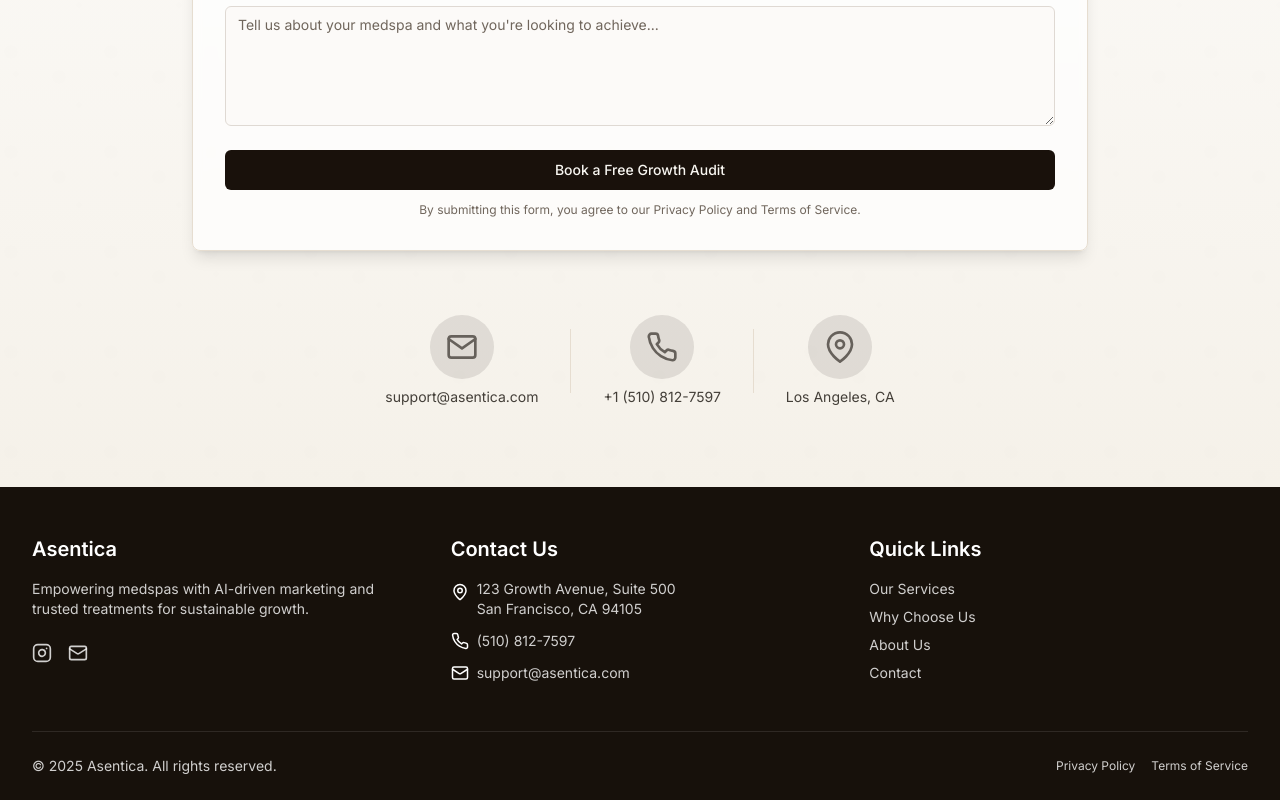
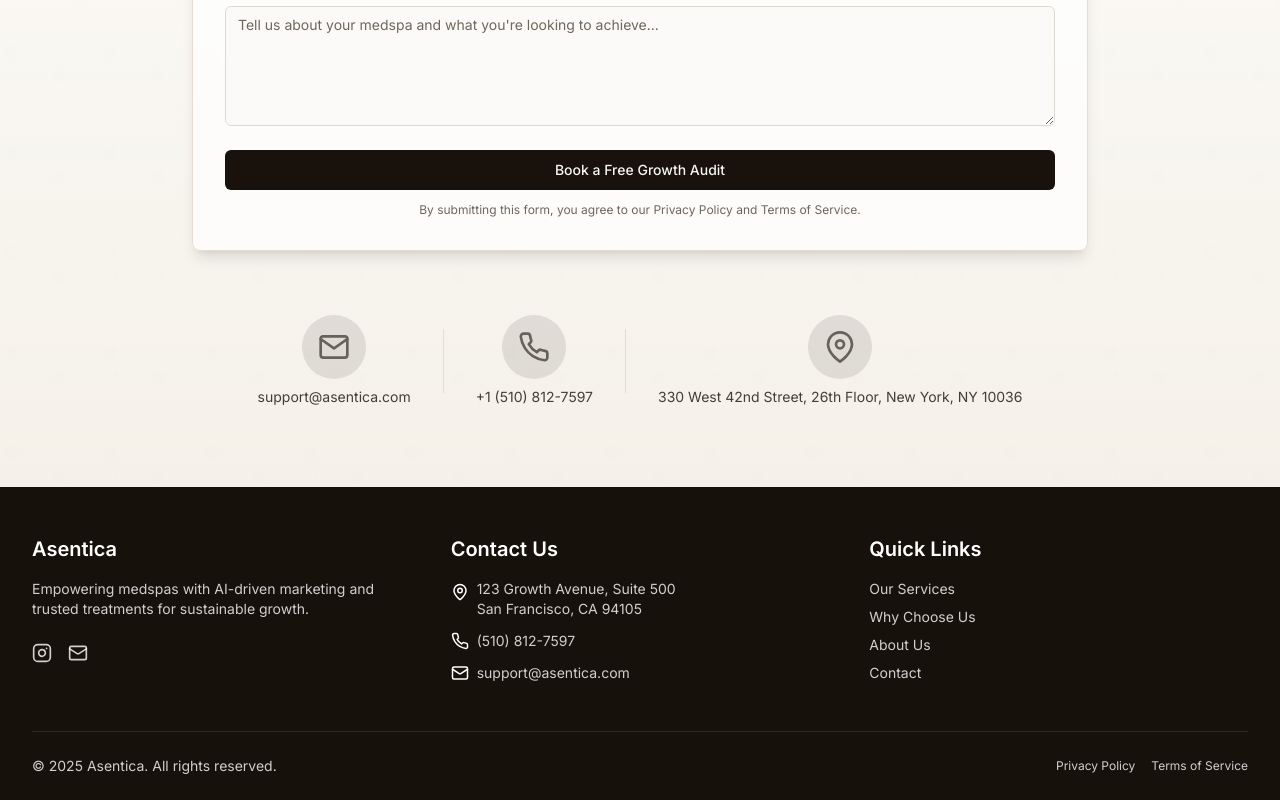
Before and after one commit to jungkeunhong/asentica-vegas, a React (Vite) app: page / in a window 1280 px wide. Shown: the part 3473-4273 px from the top of the page. Built offline with nearby package versions, Linux system fonts and the light colour scheme.

Commit message:
Visual edit in Lovable
Edited UI in Lovable

```diff
--- a/src/components/Contact.tsx
+++ b/src/components/Contact.tsx
@@ -62,7 +62,7 @@ const Contact = () => {
                 <div className="w-16 h-16 rounded-full bg-asentica-brown/10 flex items-center justify-center mb-2">
                   <img src="/location-icon.svg" alt="Location" className="w-8 h-8 opacity-60" />
                 </div>
-                <span className="text-sm text-asentica-brown/80">Los Angeles, CA</span>
+                <span className="text-sm text-asentica-brown/80">330 West 42nd Street, 26th Floor, New York, NY 10036</span>
               </div>
             </div>
           </AnimatedSection>
```
